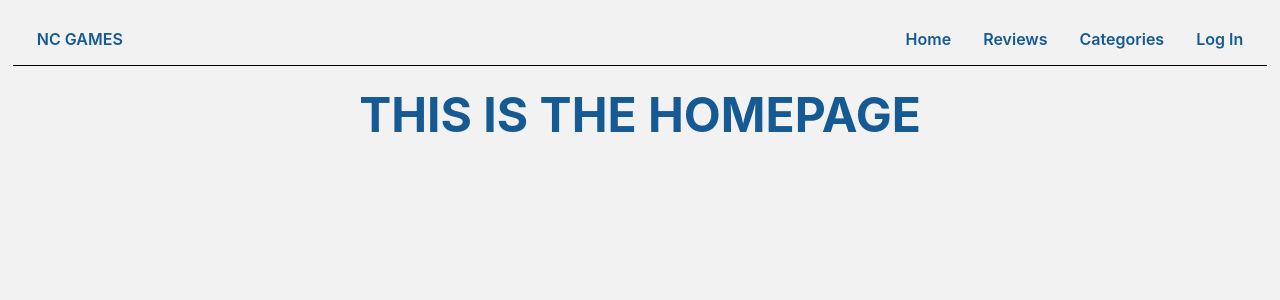
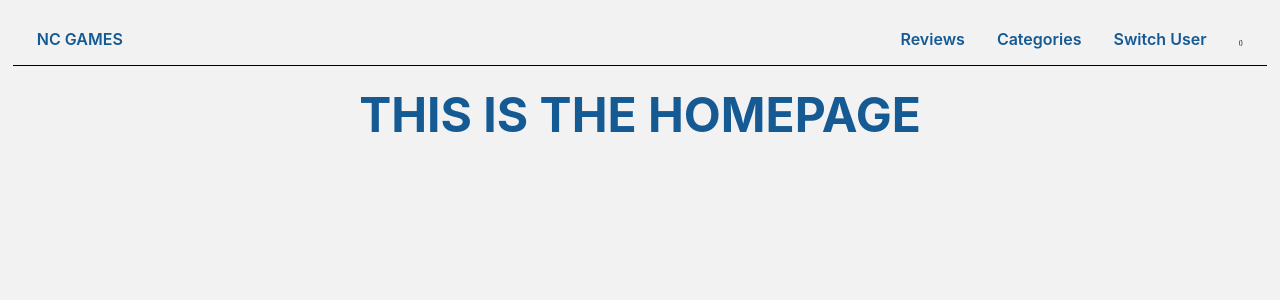
Before and after one commit to omcmanus1/nc-games, a React (Create React App) app: page / in a window 1280 px wide. Shown: the top 300 px of the page. Built offline with nearby package versions, Linux system fonts and the light colour scheme; no server answers.

Commit message:
logged in icon

```diff
--- a/src/App.css
+++ b/src/App.css
@@ -72,6 +72,10 @@ a {
   font-size: 1.6rem;
   font-weight: 500;
   color: #9E8D7C;
+}
+
+.user-icon {
+  max-height: 40px;
 }
 
 .reviews-page {
--- a/src/Components/Navbar.jsx
+++ b/src/Components/Navbar.jsx
@@ -1,10 +1,22 @@
-import { useContext } from "react";
+import { useContext, useState, useEffect } from "react";
 import { Link } from "react-router-dom";
 
 import { UserContext } from "../contexts/Users";
+import { fetchUsers } from "../api";
 
 export default function NavBar() {
-  const [loggedInUser, setLoggedInUser] = useContext(UserContext);
+  const [loggedInUser] = useContext(UserContext);
+  const [userDetails, setuserDetails] = useState({});
+
+  useEffect(() => {
+    fetchUsers().then((userArray) => {
+      setuserDetails(
+        [...userArray].filter((user) => {
+          return loggedInUser.username === user.username;
+        })[0]
+      );
+    });
+  }, [loggedInUser]);
 
   return (
     <header className="header">
@@ -13,11 +25,6 @@ export default function NavBar() {
           NC GAMES
         </Link>
         <ul className="nav-menu">
-          <li className="nav-item">
-            <Link to="/" className="nav-link">
-              Home
-            </Link>
-          </li>
           <li className="nav-item">
             <Link to="/reviews" className="nav-link">
               Reviews
@@ -28,25 +35,30 @@ export default function NavBar() {
               Categories
             </Link>
           </li>
-          {/* <li className="nav-item">
-            <Link to="/reviews/post-review" className="nav-link">
-              Post A Review
-            </Link>
-          </li> */}
-          {/* TODO: add log out functionality? */}
-          {loggedInUser.username ? (
+          {userDetails ? (
+            <>
               <li className="nav-item">
                 <Link to="/log-in" className="nav-link">
-                <p>Switch User</p>
-                <p>({loggedInUser.username})</p>
+                  Switch User
                 </Link>
               </li>
+              <li className="nav-item">
+                <img
+                  src={userDetails.avatar_url}
+                  alt={userDetails.username}
+                  className="user-icon"
+                />
+                <p>({userDetails.username})</p>
+              </li>
+            </>
           ) : (
+            <>
               <li className="nav-item">
                 <Link to="/log-in" className="nav-link">
                   Log In
                 </Link>
               </li>
+            </>
           )}
         </ul>
         <div className="hamburger">
--- a/src/Components/ReviewComments.jsx
+++ b/src/Components/ReviewComments.jsx
@@ -40,7 +40,7 @@ export default function ReviewComments({ review_id }) {
         );
       } else
         return (
-          <li key={comment.comment_id} className="red-text">
+          <li key={comment.comment_id} className="comments-list red-text">
             Comment Deleted!
           </li>
         );
```
Lines whose indentation alone changed are shown as unchanged.
